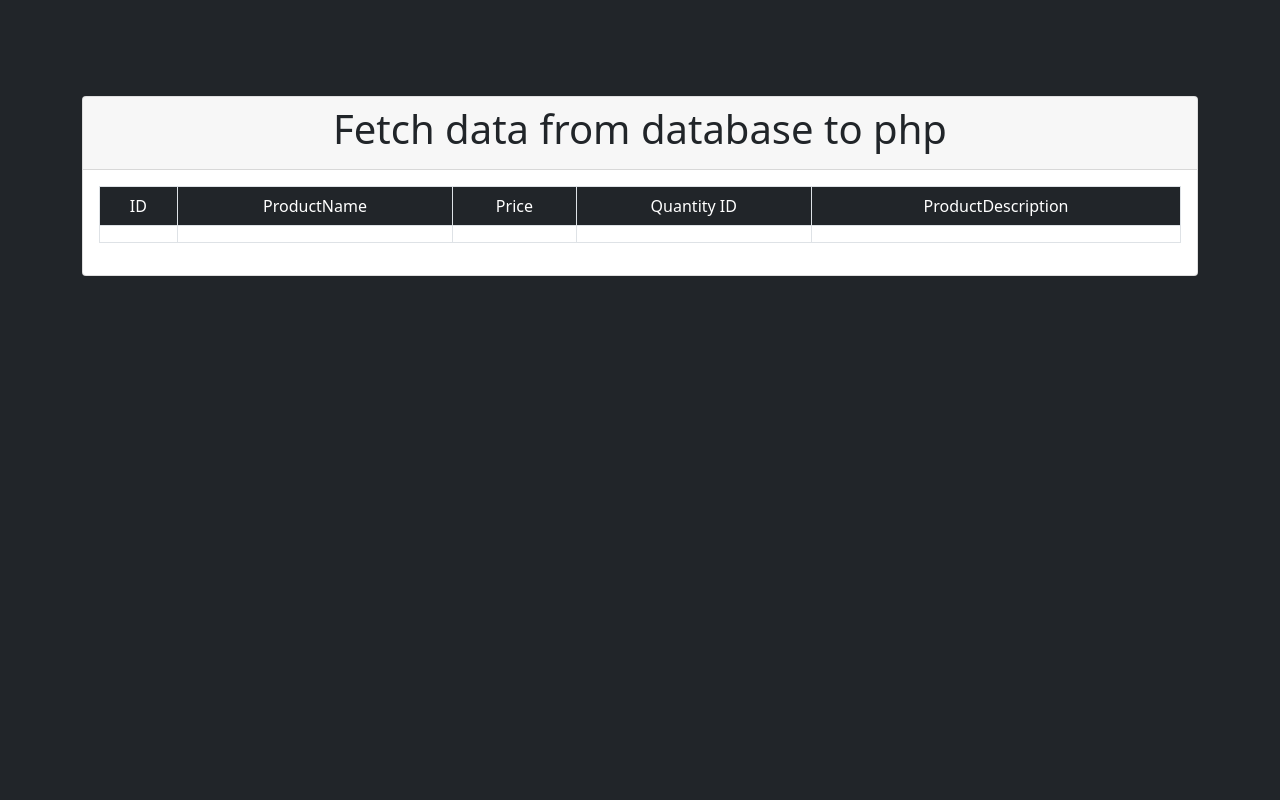
After one commit to shrutirupintanna/product-catalogue, a PHP site: page /product.php in a window 1280 px wide. The commit adds this page. Run offline with PHP 8.4, Linux system fonts and the light colour scheme; data that the repository does not hold is empty.

Commit message:
added new files and a form connected to the database

```diff
--- a/add_form.php
+++ b/add_form.php
@@ -17,7 +17,7 @@
 
         <div class="form-group">
             <label>ProductName</label>
-            <input type="text" name="ProductName" class="form-control" placeholder="Give your full name">
+            <input type="text" name="ProductName" class="form-control" placeholder="Give the products name">
         </div>
 
         <div class="form-group">
--- /dev/null
+++ b/fetchingdata/db.php
@@ -0,0 +1,8 @@
+<?php
+
+    $data = mysqli_connect("localhost","root","","productcatalogue");
+    if(!$data) {
+        die("Connection failed");
+    }
+
+?>
--- /dev/null
+++ b/product.php
@@ -0,0 +1,54 @@
+<?php
+
+require_once('fetchingdata/db.php');
+$query = "select + from products";
+$result = mysqli_query($data,$query);
+
+?>
+<html >
+<head>
+    <title>Fetch data </title>
+    <link rel="stylesheet" href="css/bootstrap.min.css">
+</head>
+<body class="bg-dark">
+    <div class="container">
+        <div class="row mt-5">
+          <div class="col">
+            <div class="card mt-5">
+                <div class="card-header">
+                    <h2 class="display-6 text-center">Fetch data from database to php</h2>
+                </div>
+                <div class="card-body">
+            <table class="table table-bordered text-center">
+                <tr class="bg-dark text-white">
+                    <td> ID</td>
+                    <td>ProductName</td>
+                    <td>Price</td>
+                    <td>Quantity ID</td>
+                    <td>ProductDescription</td>
+                </tr>
+                <tr>
+                   <?php
+                    while($row = mysqli_fetch_assoc($result))
+                     {
+                    ?>
+                </tr>
+                    <?php
+                    }
+
+                   ?>
+               <td><?php echo $row['ID'] ?></td>
+               <td><?php echo $row['ProductName'] ?></td>
+               <td><?php echo $row['Price'] ?></td>
+               <td><?php echo $row['Quantity'] ?></td>
+               <td><?php echo $row['ProductDescription'] ?></td>
+
+            </table>
+                </div>
+            </div>
+          </div>
+        </div>
+    </div>
+<script src="js/bootstrap.min.js"></script>
+</body>
+</html>
```
Also changed, not shown: service .php (renamed from service.php).
